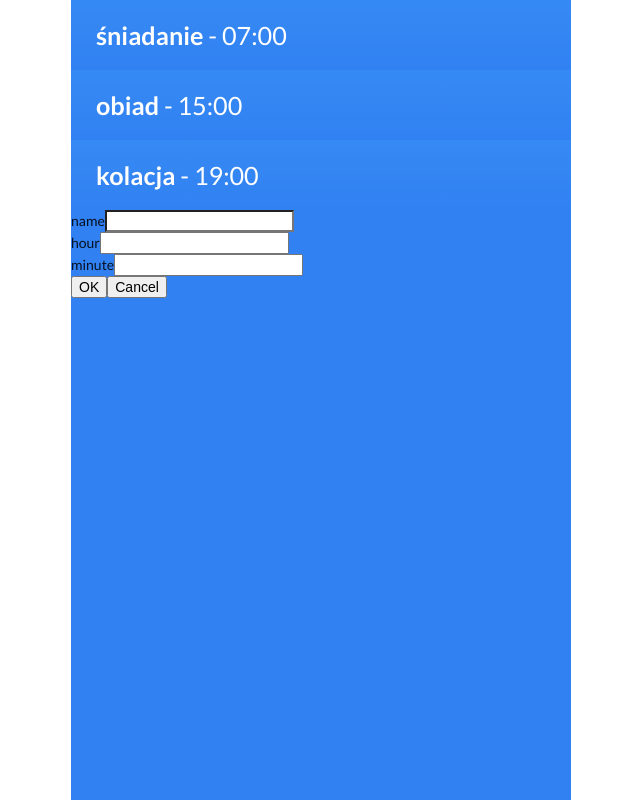
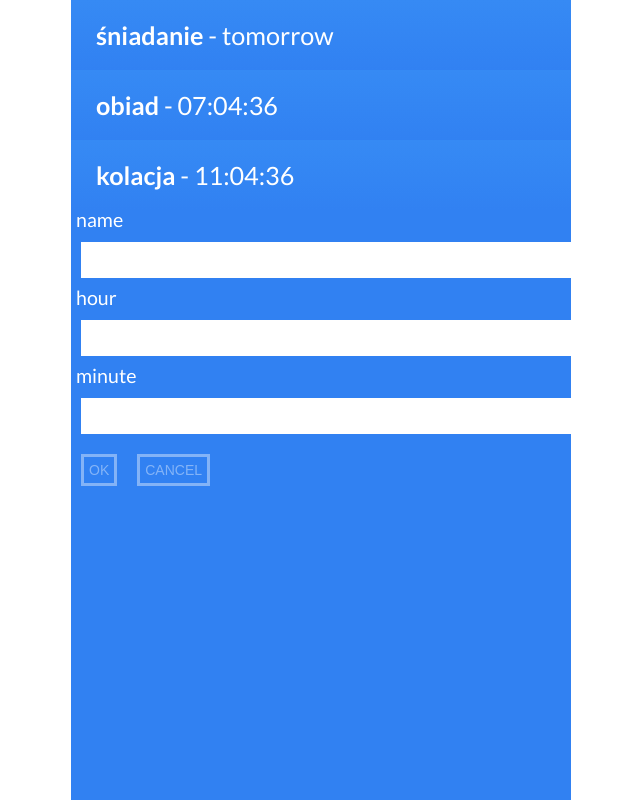
Before and after one commit to justynakozba/React_kurs_video, a React (Create React App) app: page / in a window 1280 px wide. Shown: the whole page, without its empty margins (319-959 px from the left). Built offline with nearby package versions, Linux system fonts and the light colour scheme.

Commit message:
Improve operations with using forms and added new functionality countdownig time to tasks

```diff
--- a/src/App.jsx
+++ b/src/App.jsx
@@ -9,23 +9,48 @@ class App extends Component {
     constructor() {
         super();
         this.state = {
+            now: {
+                hour: new Date().getHours(),
+                minute: new Date().getMinutes(),
+                second: new Date().getSeconds()
+            },
             events: [
-                { id:0, name:"śniadanie", hour: "07", minute: "00" },
-                { id:1, name:"obiad", hour: "15", minute: "00" },
-                { id:2, name:"kolacja", hour: "19", minute:"00" }
+                { id:0, name:"śniadanie", hour: 7, minute: 0 },
+                { id:1, name:"obiad", hour: 15, minute: 0 },
+                { id:2, name:"kolacja", hour: 19, minute: 0 }
             ],
             editedEvents: {
                 id: uniqid(),
                 name:"",
-                hour:"",
-                minute:""
+                hour: -1,
+                minute: -1
             }
         };
-
+        this.timer= this.timer.bind(this);
         this.handleEditEvent = this.handleEditEvent.bind(this);
         this.handleSaveEvent = this.handleSaveEvent.bind(this);
         this.handleRemoveEvent = this.handleRemoveEvent.bind(this);
         this.handleEditInit = this.handleEditInit.bind(this);
+        this.handleEditCancel =this.handleEditCancel.bind(this);
+    }
+
+    timer() {
+        this.setState({
+            now: {
+                hour: new Date().getHours(),
+                minute: new Date().getMinutes(),
+                second: new Date().getSeconds()
+            }
+        })
+    }
+
+    componentDidMount(){
+        const intervalId = setInterval(this.timer,1000);
+        this.setState({intervalId: intervalId});
+    }
+
+    componentDidUnmount(){
+        clearInterval(this.state.intervalId);
     }
 
     handleEditEvent(val) {
@@ -55,7 +80,7 @@ class App extends Component {
 
         return {
             events: updatedEvents,
-            editedEvents:{id: uniqid(), name: "", hour: "", minute: ""}
+            editedEvents:{id: uniqid(), name: "", hour: -1, minute: -1}
         };
     });
 
@@ -83,6 +108,11 @@ class App extends Component {
         }));
     }
 
+    handleEditCancel(){
+        this.setState({
+            editedEvents: { id: uniqid(), name: "", hour: -1, minute: -1 }
+        });
+    }
 
     render() {
         const events = this.state.events.map(el => {
@@ -92,6 +122,7 @@ class App extends Component {
             name={el.name}
             hour={el.hour}
             minute={el.minute}
+            timeNow ={this.state.now}
             onRemove={id => this.handleRemoveEvent(id)}
             onEditInit={id => this.handleEditInit(id)}
             />;
@@ -104,7 +135,9 @@ class App extends Component {
                 hour={this.state.editedEvents.hour}
                 minute={this.state.editedEvents.minute}
                 onInputChange={val => this.handleEditEvent(val)}
-                onSave={() => this.handleSaveEvent() }/>
+                onSave={() => this.handleSaveEvent()}
+                onCancel={()=>this.handleEditCancel()}
+                />
         </div>
         );
     }
--- a/src/Countdown.jsx
+++ b/src/Countdown.jsx
@@ -1,21 +1,39 @@
 import React from "react";
 import PropTypes from "prop-types";
+import { hourMinuteToSecond, secondsToHourMinuteSecond} from "./utils";
+
 import "./Countdown.css";
 import "./../node_modules/semantic-ui-css/semantic.css";
 
-const Countdown = props => (
+const Countdown = props => {
+    const eventInSeconds = hourMinuteToSecond(props.hour, props.minute);
+    const nowInSeconds = hourMinuteToSecond(props.timeNow.hour, props.timeNow.minute) + props.timeNow.second;
+
+    const diff = eventInSeconds - nowInSeconds;
+    const diffText = diff > 0 ? secondsToHourMinuteSecond(diff): "tomorrow";
+
+    return (
     <div className="countdown">
-        <strong>{props.name}</strong> - {props.hour}:{props.minute}
+        <strong>{props.name}</strong> - {diffText}
         <div className="countdown__icons">
             <i className = "icon edit" onClick={() => props.onEditInit(props.id)}/>
            <i className= "icon times" onClick={() => props.onRemove(props.id)} />
         </div>
     </div>
-);
+ );
+};
 
+// Validation
 Countdown.propTypes = {
     name: PropTypes.string,
-    hour: PropTypes.string,
-    minute: PropTypes.string
+    hour: PropTypes.number,
+    minute: PropTypes.number,
+    onEditInit: PropTypes.func,
+    timeNow: PropTypes.shape({
+        hour: PropTypes.number,
+        minute: PropTypes.number,
+        second: PropTypes.number
+    }),
+    onRemove: PropTypes.func
 };
 export default Countdown;
--- /dev/null
+++ b/src/EditEvent.css
@@ -0,0 +1,30 @@
+.edit-event label{
+    width: auto;
+    color: #fff;
+    font-size: 1.4rem;
+    border-width: 20rem;
+    padding: 5px;
+}
+
+.edit-event__input-group input{
+    border: 0;
+    padding: 10px;
+    width: 100%;
+    margin: 10px;
+}
+
+.edit-event button{
+    background: transparent;
+    cursor: pointer;
+    border:solid 3px #fff;
+    color: #fff;
+    font-size: 1.4rm;
+    margin: 10px 10px 10px ;
+    padding: 5px;
+    text-transform: uppercase;
+
+}
+
+.edit-event button:disabled {
+    opacity: 0.4;
+}
--- a/src/EditEvent.jsx
+++ b/src/EditEvent.jsx
@@ -1,7 +1,19 @@
 import React from "react";
-import { isValidNumberInput } from "./utils";
+import PropTypes from "prop-types";
+import "./EditEvent.css";
+import { isValidNumberInput, parseInputAsNumber, isValidName, isValidHour, isValidMinute} from "./utils";
+
 
 const EditEvent = props => {
+
+    const isFormValid =
+        isValidName(props.name) &&
+        isValidHour(props.hour) &&
+        isValidMinute(props.minute);
+
+    const isFormEmpty =
+    props.name === "" && props.hour === -1 && props.minute === -1;
+
     return(
         <div className="edit-event">
             <div className="edit-event__input-group">
@@ -21,10 +33,12 @@ const EditEvent = props => {
                     type="tel"
                     id="hour"
                     name="hour"
-                    value={props.hour}
+                    value={props.hour=== -1 ? "": props.hour}
                     onKeyPress={e => isValidNumberInput(e)}
                     onChange={e =>
-                        props.onInputChange({[e.target.name]: e.target.value})}
+                        props.onInputChange({
+                            [e.target.name]: parseInputAsNumber(e.target.value)
+                        })}
                     />
             </div>
             <div className="edit-event__input-group">
@@ -34,15 +48,32 @@ const EditEvent = props => {
                     id="minute"
                     name="minute"
                     onKeyPress={e => isValidNumberInput(e)}
-                    value={props.minute}
+                    value={props.minute=== -1 ? "": props.minute}
                     onChange={e =>
-                        props.onInputChange({[e.target.name]: e.target.value})}
+                        props.onInputChange({
+                            [e.target.name]: parseInputAsNumber(e.target.value)
+                        })}
                     />
             </div>
-            <button onClick={()=> props.onSave()}>OK</button>
-            <button>Cancel</button>
+            {/*
+            form ok -isFormValid true
+            form nie ok - isFormValid false
+
+            guzik odblokowany - false
+            guzik zablokowany -true
+            */}
+            <button disabled={!isFormValid} onClick={()=> props.onSave()}>OK</button>
+            <button disabled={isFormEmpty} onClick={()=>props.onCancel()}>Cancel</button>
         </div>
     )
 }
 
+EditEvent.propTypes = {
+    name: PropTypes.string,
+    hour: PropTypes.number,
+    minute: PropTypes.number,
+    onInputChange: PropTypes.func,
+    onSave: PropTypes.func,
+    onCancel: PropTypes.func
+}
 export default EditEvent;
--- a/src/utils.js
+++ b/src/utils.js
@@ -2,3 +2,44 @@ export function isValidNumberInput(e) {
     if(isNaN(parseInt(e.key, 10)) === true) return e.preventDefault();
     return true;
 }
+
+export function parseInputAsNumber(val) {
+    if (val === "") return -1;
+    return parseInt(val, 10);
+}
+
+export function isValidName(val) {
+ if(val.length > 0) return true
+ return false
+}
+
+export function isValidHour(val) {
+    if (val >= 0 && val <= 23) return true
+    return false
+}
+
+export function isValidMinute(val) {
+    if (val >= 0 && val <= 59) return true
+    return false
+}
+
+export function hourMinuteToSecond(h, m) {
+    return h * 3600 + m * 60;
+
+}
+
+export function secondsToHourMinuteSecond(s) {
+    let seconds =s;
+    const hour = Math.floor(seconds/3600)
+        .toString()
+        .padStart(2,0);
+    seconds -= hour * 3600;
+    const minute = Math.floor(seconds/60)
+        .toString()
+        .padStart(2,0);
+    seconds -= minute *60;
+    seconds = seconds.toString().padStart(2, 0);
+
+
+return `${hour}:${minute}:${seconds}`;
+}
```
Also changed, not shown: 1 other file (tests, documents, lock files or other folders).
